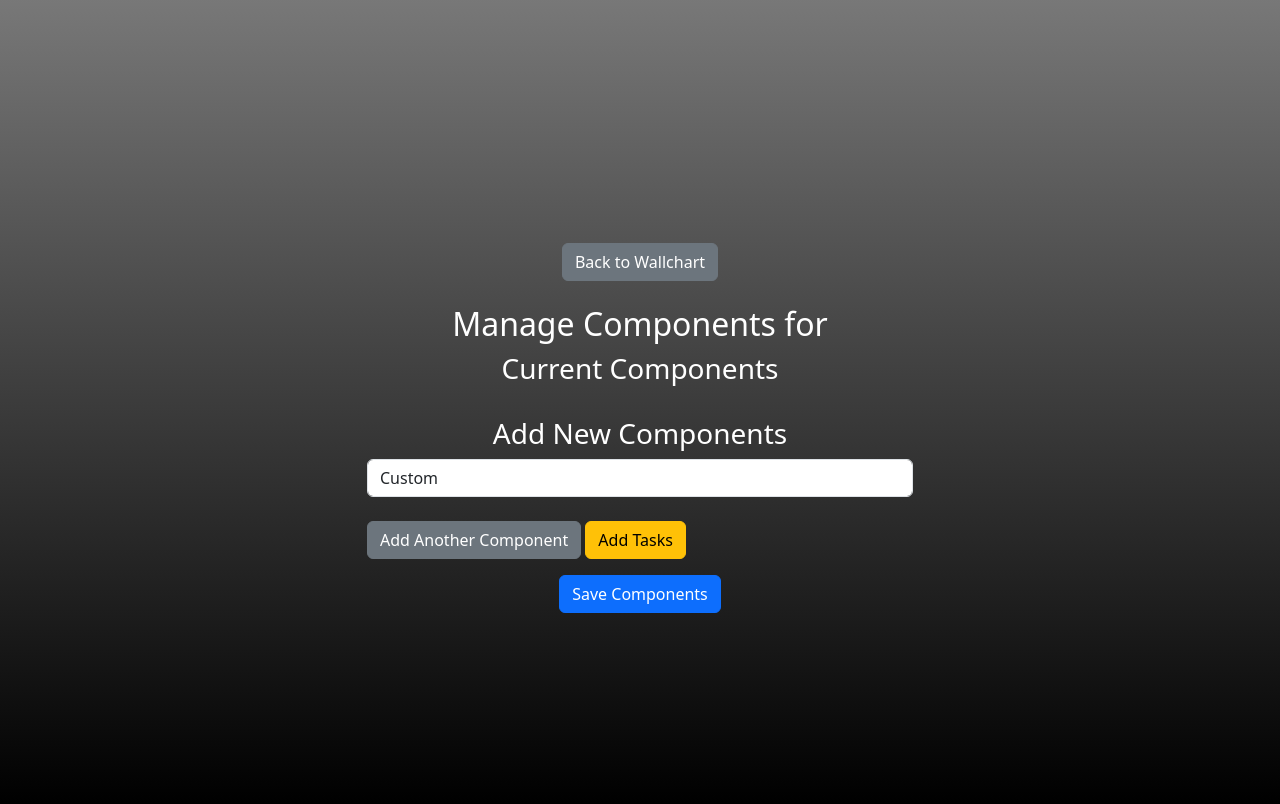
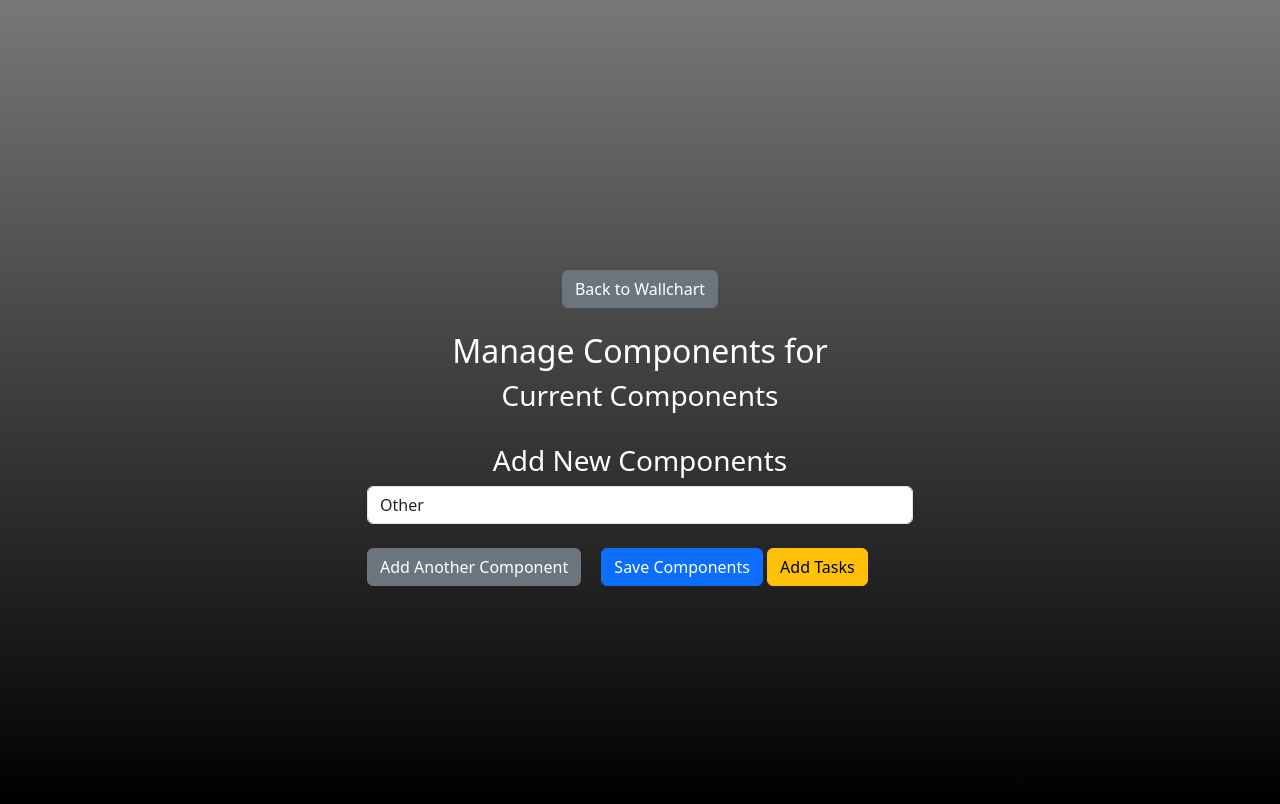
Before and after one commit to chadapopp/Digital-Wallchart, a Flask app: template flask_app/templates/components/manage_components.html in a window 1280 px wide. Shown: the part 56-860 px from the top of the page. Run offline with Flask 3, Linux system fonts and the light colour scheme; the template is opened without the code that fills it, so the values that code supplies are empty.

Commit message:
Update manage_components.html

```diff
--- a/flask_app/templates/components/manage_components.html
+++ b/flask_app/templates/components/manage_components.html
@@ -28,14 +28,15 @@
                         {% for component in predetermined_components %}
                             <option value="{{ component }}">{{ component }}</option>
                         {% endfor %}
-                        <option value="custom">Custom</option>
+                        <option value="other">Other</option>
                     </select>
-                    <input type="text" class="form-control mb-2 d-none custom-input" name="custom_components[]" placeholder="Enter custom component name">
+                    <input type="text" class="form-control mb-2 d-none custom-input" name="custom_components[]" placeholder="Enter component name">
                 </div>
             </div>
-            <button type="button" class="btn btn-secondary mt-3" id="add-component-field">Add Another Component</button>
+            <button type="button" class="btn btn-secondary mt-3 me-3" id="add-component-field">Add Another Component</button>
+            <button type="submit" class="btn btn-primary mt-3 ">Save Components</button>
             <a href="/add_methods/{{ project_id }}/{{ equipment_id }}" class="btn btn-warning mt-3">Add Tasks</a>
-            <button type="submit" class="btn btn-primary mt-3 d-block mx-auto">Save Components</button>
+
         </form>
     </div>
 </div>
```
